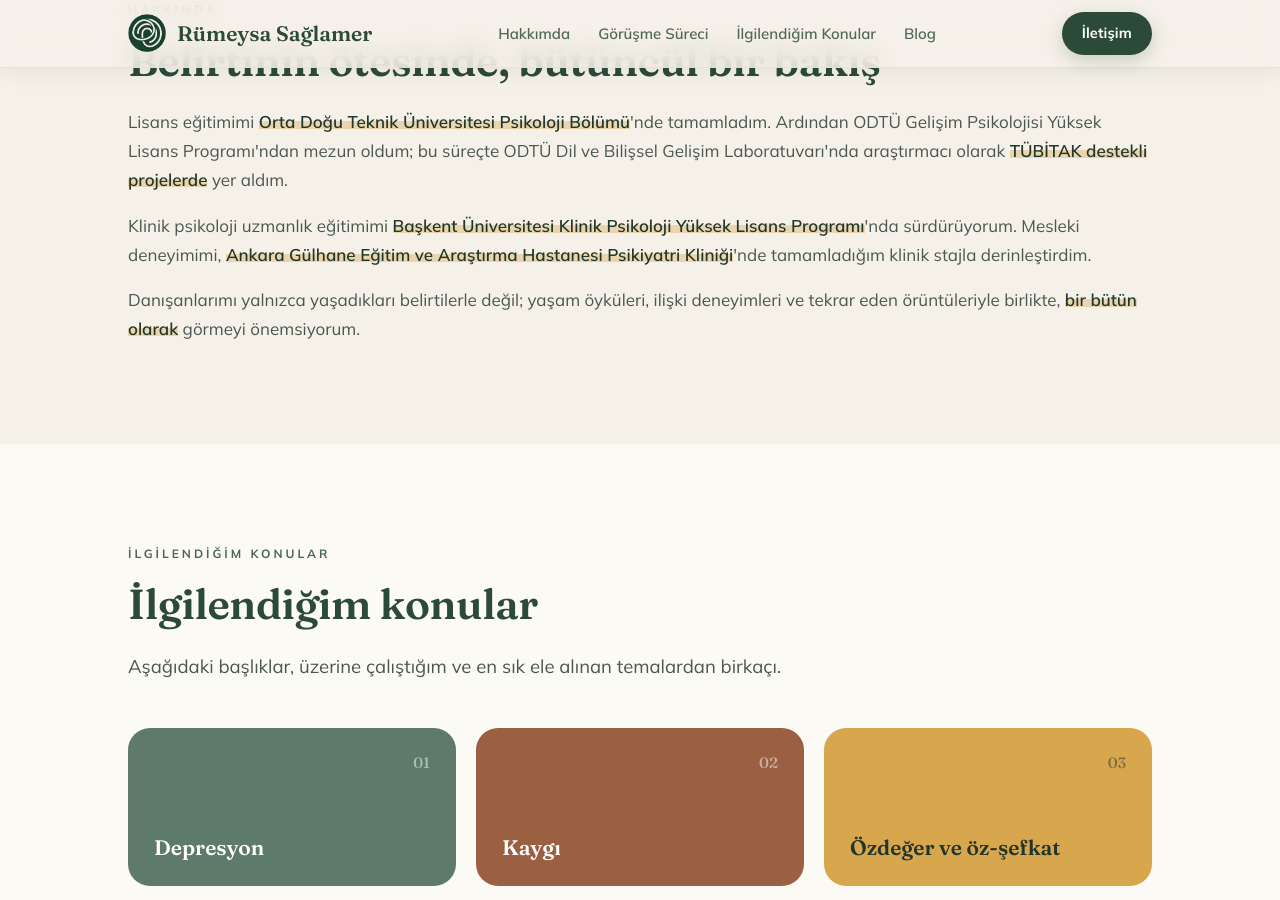
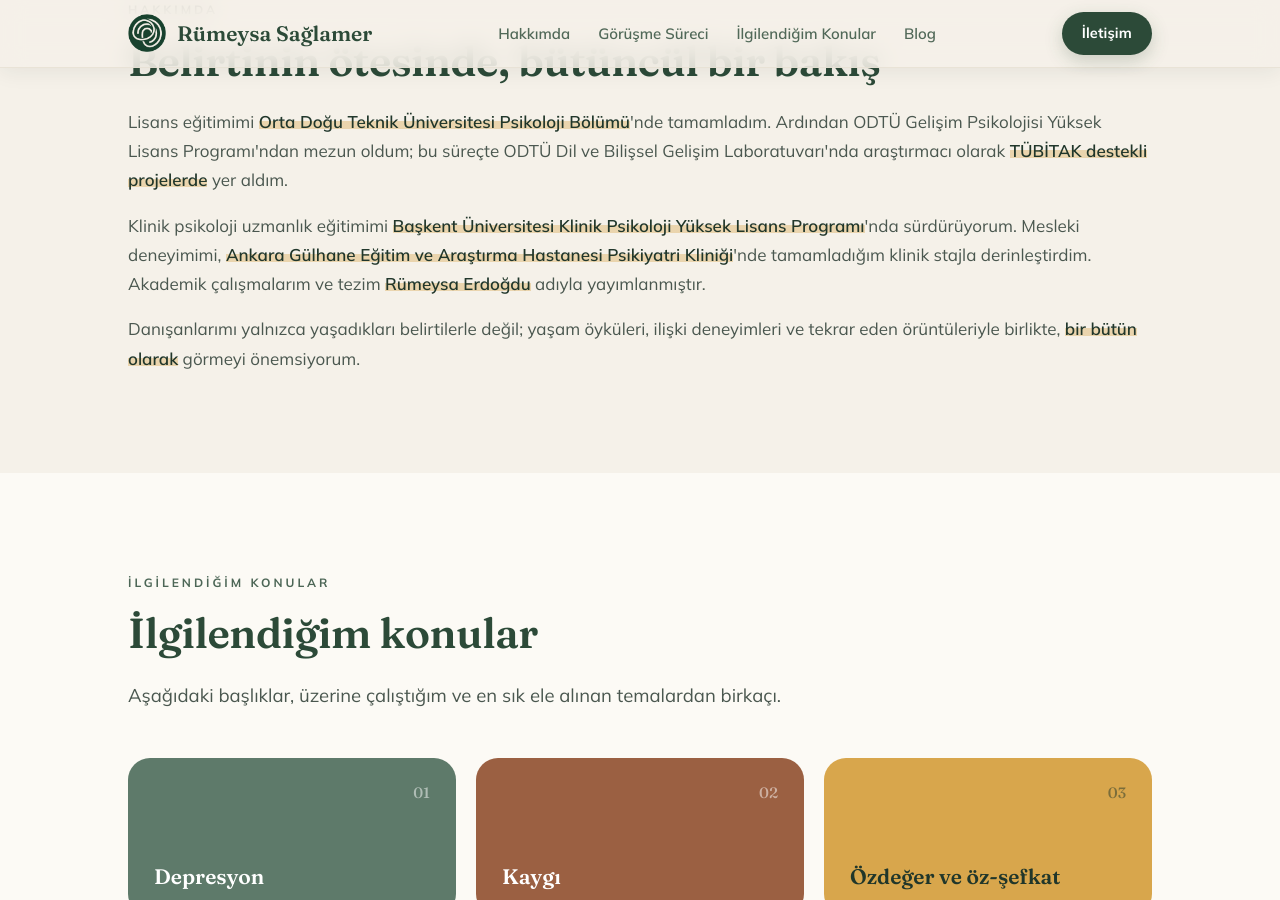
Before and after one commit to ardasaglamer9/rumeysaerdogdu.com, a Jekyll site: the page built from index.html, in a window 1280 px wide and 900 px high, scrolled down 954 px. Built offline with Jekyll 4.4.1, drawn with Linux system fonts in a browser that asks for light colours.

Commit message:
Eski soyadını yapısal veriye ve hakkımda metnine ekle
Search Console verisinde tıklamaların %91'i isim aramasıydı ve ana
sayfa CTR'si %32'ydi; yani siteye gelenlerin çoğu "Rümeysa Erdoğdu"
arayıp geliyordu. Soyadı değişince o bağ koptu: eski adı arayan biri
siteyi bulamaz, Google da iki adı birbirinden ayırmaya başlar.
Yönlendirme alan adını taşıyor ama ismi taşımıyor.

Person şemasına alternateName eklendi — iki adın aynı kişi olduğunu
bildiren doğrudan alan. Eski ad _config.yml'de former_name olarak
tutuluyor, şablon oradan okuyor.

Hakkımda bölümüne de görünür bir cümle kondu: akademik kayıtlar ve
tez zaten eski adla yayımlandığı için ifade hem doğru hem gerekli.

Co-Authored-By: Claude Opus 5 <noreply@anthropic.com>

```diff
--- a/_config.yml
+++ b/_config.yml
@@ -9,6 +9,10 @@ lang: "tr"
 
 author:
   name: "Rümeysa Sağlamer"
+  # Soyadı Ekim 2026'da değişti. Akademik kayıtlar ve eski bağlantılar
+  # hâlâ bu adla; yapısal veride alternateName olarak veriliyor ki
+  # eski adı arayanlar da siteyi bulabilsin.
+  former_name: "Rümeysa Erdoğdu"
   title: "Klinik Psikolog"
   bio: "ODTÜ Psikoloji ve Gelişim Psikolojisi mezunu; klinik psikoloji uzmanlık eğitimini Başkent Üniversitesi'nde sürdürüyor. Yetişkinlerle kaygı, ilişkiler ve tekrar eden kalıplar üzerine çalışıyor. Ankara."
   photo: "rumeysa-saglamer-2.jpeg"
--- a/_includes/head.html
+++ b/_includes/head.html
@@ -62,7 +62,7 @@
 <script type="application/ld+json">
 {"@context":"https://schema.org","@graph":[
 {"@type":"Person","@id":"{{ site.url }}/#person",
- "name":"{{ site.author.name }}","jobTitle":"{{ site.author.title }}","url":"{{ site.url }}/",
+ "name":"{{ site.author.name }}",{% if site.author.former_name %}"alternateName":"{{ site.author.former_name }}",{% endif %}"jobTitle":"{{ site.author.title }}","url":"{{ site.url }}/",
  {% if site.contact.email != "" %}"email":"{{ site.contact.email }}",{% endif %}"knowsLanguage":"tr",
  "sameAs":["{{ site.contact.instagram_url }}"],
  "alumniOf":[{"@type":"CollegeOrUniversity","name":"Orta Doğu Teknik Üniversitesi"},{"@type":"CollegeOrUniversity","name":"Başkent Üniversitesi"}],
--- a/index.html
+++ b/index.html
@@ -58,7 +58,7 @@ permalink: /
     <p class="kicker">Hakkımda</p>
     <h2>Belirtinin ötesinde, bütüncül bir bakış</h2>
     <p>Lisans eğitimimi <span class="vurgu">Orta Doğu Teknik Üniversitesi Psikoloji Bölümü</span>'nde tamamladım. Ardından ODTÜ Gelişim Psikolojisi Yüksek Lisans Programı'ndan mezun oldum; bu süreçte ODTÜ Dil ve Bilişsel Gelişim Laboratuvarı'nda araştırmacı olarak <span class="vurgu">TÜBİTAK destekli projelerde</span> yer aldım.</p>
-    <p>Klinik psikoloji uzmanlık eğitimimi <span class="vurgu">Başkent Üniversitesi Klinik Psikoloji Yüksek Lisans Programı</span>'nda sürdürüyorum. Mesleki deneyimimi, <span class="vurgu">Ankara Gülhane Eğitim ve Araştırma Hastanesi Psikiyatri Kliniği</span>'nde tamamladığım klinik stajla derinleştirdim.</p>
+    <p>Klinik psikoloji uzmanlık eğitimimi <span class="vurgu">Başkent Üniversitesi Klinik Psikoloji Yüksek Lisans Programı</span>'nda sürdürüyorum. Mesleki deneyimimi, <span class="vurgu">Ankara Gülhane Eğitim ve Araştırma Hastanesi Psikiyatri Kliniği</span>'nde tamamladığım klinik stajla derinleştirdim. Akademik çalışmalarım ve tezim <span class="vurgu">Rümeysa Erdoğdu</span> adıyla yayımlanmıştır.</p>
     <p>Danışanlarımı yalnızca yaşadıkları belirtilerle değil; yaşam öyküleri, ilişki deneyimleri ve tekrar eden örüntüleriyle birlikte, <span class="vurgu">bir bütün olarak</span> görmeyi önemsiyorum.</p>
   </div>
 </section>
```
